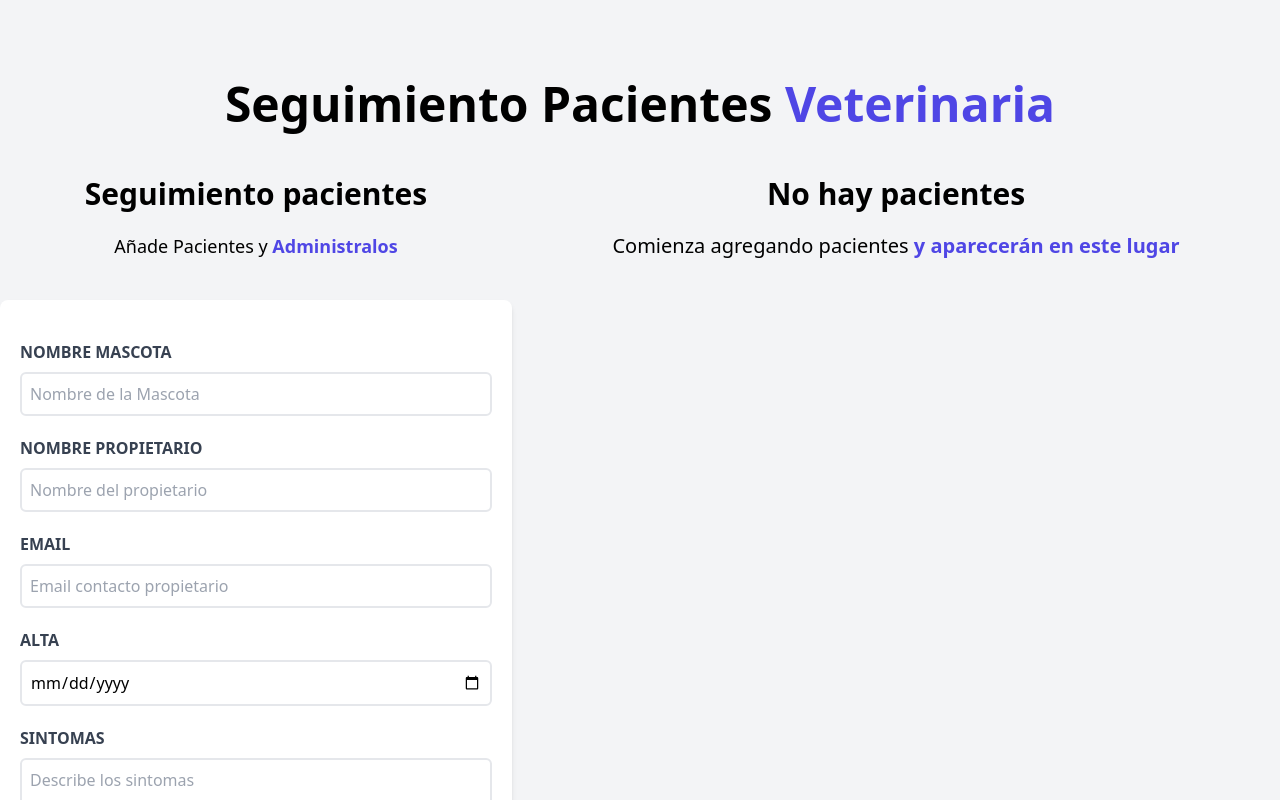
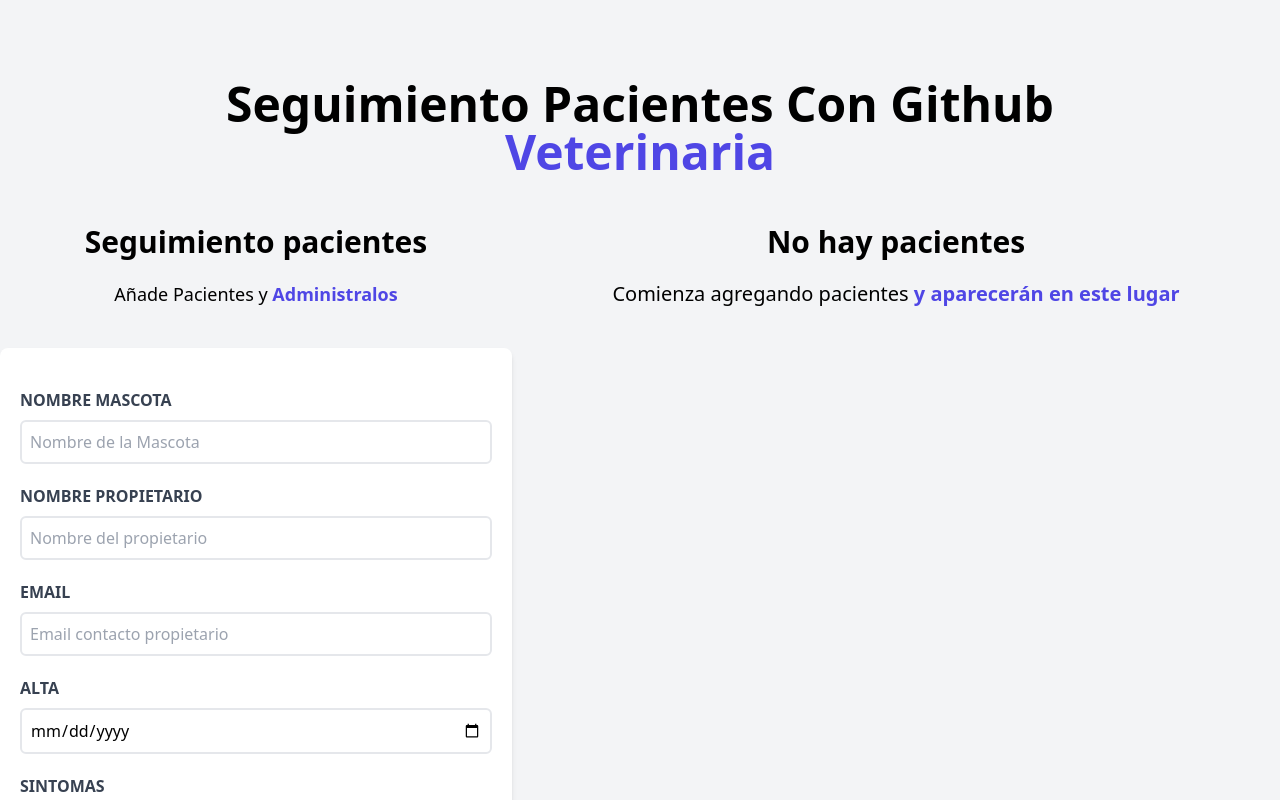
Before and after one commit to AndresEGV/citas-veterinaria, a React (Vite) app: page / in a window 1280 px wide. Shown: the top 800 px of the page. Built offline with nearby package versions, Linux system fonts and the light colour scheme.

Commit message:
feat: add header text

```diff
--- a/src/components/Header.jsx
+++ b/src/components/Header.jsx
@@ -3,7 +3,7 @@ import React from "react";
 const Header = () => {
   return (
     <h1 className="font-black text-5xl text-center md:w-2/3 mx-auto">
-      Seguimiento Pacientes {""}
+      Seguimiento Pacientes {""} Con Github {""}
       <span className="text-indigo-600">Veterinaria</span>
     </h1>
   );
```
